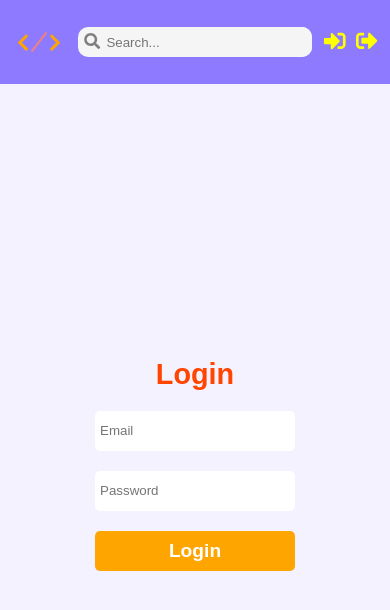
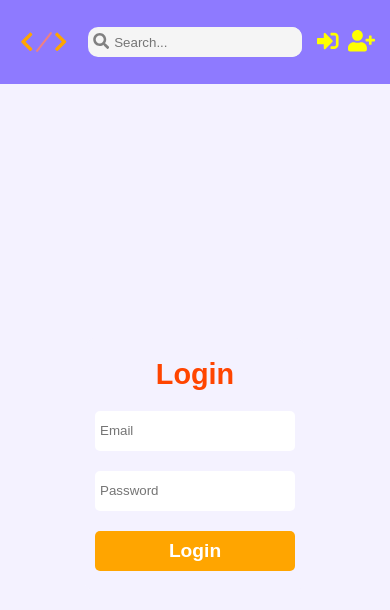
Before and after one commit to PreetinderSingh345/mediagenix, a React (Create React App) app: page /login in a window 390 px wide. Shown: the top 610 px of the page. Built offline with nearby package versions, Linux system fonts and the light colour scheme; no server answers.

Commit message:
changed the navbar status depending on whether the user is logged in or not

```diff
--- a/src/assets/css/navbar.css
+++ b/src/assets/css/navbar.css
@@ -26,7 +26,7 @@
 /* brackets */
 
 .brackets {
-  font-size: 1.2rem;
+  font-size: 1.35rem;
   color: orange;
 }
 
@@ -153,18 +153,12 @@
 /* user icon */
 
 #user-icon {
-  font-size: 1.35rem;
+  font-size: 1.5rem;
   margin: 0 5px;
   color: lightcoral;
 }
 
 /* adjusting the navbar content according to the device width */
-
-@media only screen and (max-width: 900px) {
-  body #user-name {
-    display: none;
-  }
-}
 
 @media only screen and (max-width: 700px) {
   body .sign-in-out-links {
@@ -180,15 +174,15 @@
   }
 
   body #search-results-container {
-    width: 60%;
+    width: 55%;
   }
 
   body #heading-container {
-    width: 20%;
+    width: 22.5%;
   }
 
   body #user-container {
-    width: 20%;
+    width: 22.5%;
   }
 }
 
@@ -203,9 +197,13 @@
 .sign-in-out-links {
   color: yellow;
   text-decoration: none;
-  font-size: 0.9rem;
   margin: 4px;
   font-weight: bold;
+  transition: color 0.3s ease-in-out;
+}
+
+.sign-in-out-links:hover{
+  color: orange;
 }
 
 /* sign in and out icons */
@@ -215,4 +213,9 @@
   font-size: 1.35rem;
   margin: 5px;
   color: yellow;
+  transition: color 0.3s ease-in-out;
 }
+
+.sign-in-out-icons:hover{
+  color: orange;
+}
--- a/src/components/Navbar.js
+++ b/src/components/Navbar.js
@@ -1,4 +1,5 @@
 import React from 'react';
+import { connect } from 'react-redux';
 import { FontAwesomeIcon } from '@fortawesome/react-fontawesome';
 import {
   faChevronLeft,
@@ -8,14 +9,17 @@ import {
   faUserCircle,
   faSignInAlt,
   faSignOutAlt,
+  faUserPlus,
 } from '@fortawesome/free-solid-svg-icons';
 import { Link } from 'react-router-dom';
 import '../assets/css/navbar.css';
 
-// defining and exporting the Navbar class
+// defining the Navbar class
 
 class Navbar extends React.Component {
   render() {
+    const { user, isLoggedIn } = this.props.auth;
+    console.log(this.props);
     return (
       // navbar
 
@@ -45,7 +49,8 @@ class Navbar extends React.Component {
                 icon={faUserCircle}
                 className="search-result-icon"
               />
-              <div className="search-result-name">John doe</div>
+
+              <div className="search-result-name">John Doe</div>
             </div>
 
             <div className="search-result">
@@ -53,7 +58,8 @@ class Navbar extends React.Component {
                 icon={faUserCircle}
                 className="search-result-icon"
               />
-              <div className="search-result-name">John doe</div>
+
+              <div className="search-result-name">JohnDoe</div>
             </div>
           </div>
         </div>
@@ -61,33 +67,55 @@ class Navbar extends React.Component {
         {/* user container containing user information and links */}
 
         <div id="user-container">
+
+          {/* user info container containing user avatar link to its profile(shown when the user is logged in) */}
+
+          {isLoggedIn && (
             <div id="user-info">
               <Link to="/profile">
                 <FontAwesomeIcon icon={faUserCircle} id="user-icon" />
               </Link>
-            <span id="user-name">John doe</span>
             </div>
+          )}
 
-          {/* sign in out container containing links to different pages */}
+          {/* sign in out container containing links to different pages(shown according to whether the user is logged in or not) */}
 
           <div id="sign-in-out-container">
+            {!isLoggedIn && (
               <Link to="/login" className="sign-in-out-links">
                 Login
               </Link>
-            <Link to="/logout" className="sign-in-out-links">
-              logout
-            </Link>
+            )}
+
+            {!isLoggedIn && (
               <Link to="/signup" className="sign-in-out-links">
                 SignUp
               </Link>
+            )}
 
+            {isLoggedIn && (
+              <Link to="/logout" className="sign-in-out-links">
+                Logout
+              </Link>
+            )}
+
+            {!isLoggedIn && (
               <Link to="/login" className="sign-in-out-icons">
                 <FontAwesomeIcon icon={faSignInAlt} />
               </Link>
+            )}
 
+            {!isLoggedIn && (
+              <Link to="/signup" className="sign-in-out-icons">
+                <FontAwesomeIcon icon={faUserPlus} />
+              </Link>
+            )}
+
+            {isLoggedIn && (
               <Link to="/logout" className="sign-in-out-icons">
                 <FontAwesomeIcon icon={faSignOutAlt} />
               </Link>
+            )}
           </div>
         </div>
       </div>
@@ -95,4 +123,14 @@ class Navbar extends React.Component {
   }
 }
 
-export default Navbar;
+// defining the map state to props function
+
+function mapStateToProps(state) {
+  return {
+    auth: state.auth,
+  };
+}
+
+// exporting the connected Navbar component
+
+export default connect(mapStateToProps)(Navbar);
```
Also changed, not shown: 1 other file (tests, documents, lock files or other folders). Lines whose indentation alone changed are shown as unchanged.
